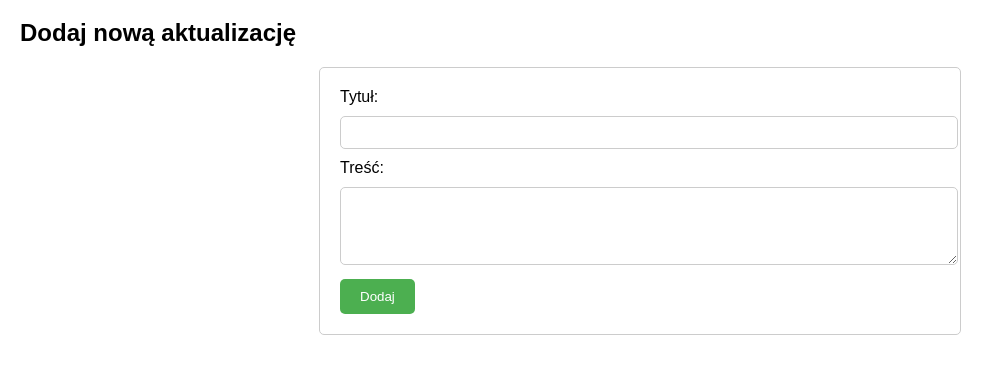
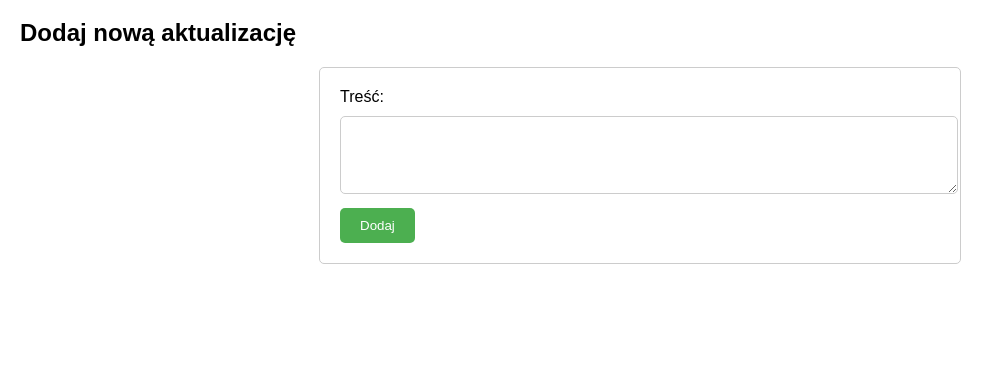
Before and after one commit to brzezinskisebastian/brzezinskisebastian.github.io, a plain HTML site: page index.html in a window 1280 px wide. Shown: the part 81-454 px from the top of the page, without its empty margins (0-1003 px from the left). Drawn offline with Linux system fonts and the light colour scheme; no server answers.

Commit message:
Add files via upload

```diff
--- a/index.html
+++ b/index.html
@@ -64,8 +64,7 @@
 
     <h2>Dodaj nową aktualizację</h2>
     <form id="add-update-form">
-        <label for="title">Tytuł:</label>
-        <input type="text" id="title" name="title" required>
+
 
         <label for="content">Treść:</label>
         <textarea id="content" name="content" rows="4" required></textarea>
```
